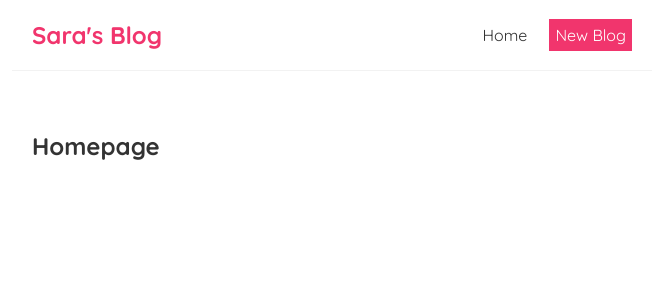
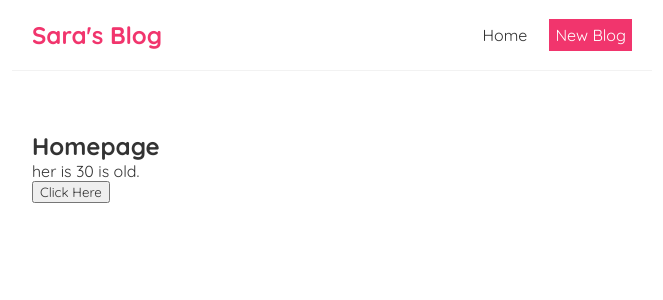
Before and after one commit to spettigrew/react-tut, a React (Create React App) app: page / in a window 1280 px wide. Shown: the top 300 px of the page, without its empty margins (308-971 px from the left). Built offline with nearby package versions, Linux system fonts and the light colour scheme.

Commit message:
Added state hooks to Home component

```diff
--- a/src/Home.js
+++ b/src/Home.js
@@ -1,7 +1,19 @@
+import { useState } from 'react';
+
 const Home = () => {
+    const [ name, setName] = useState('her');
+    const [ age, setAge ] = useState(30)
+
+    const handleClick = (e) => {
+        setName('she');
+        setAge(40);
+    }
+
     return (
         <div className="home">
             <h2>Homepage</h2>
+            <p>{ name } is { age } is old.</p>
+            <button onClick={handleClick}>Click Here</button>
         </div>
      );
 }
```
